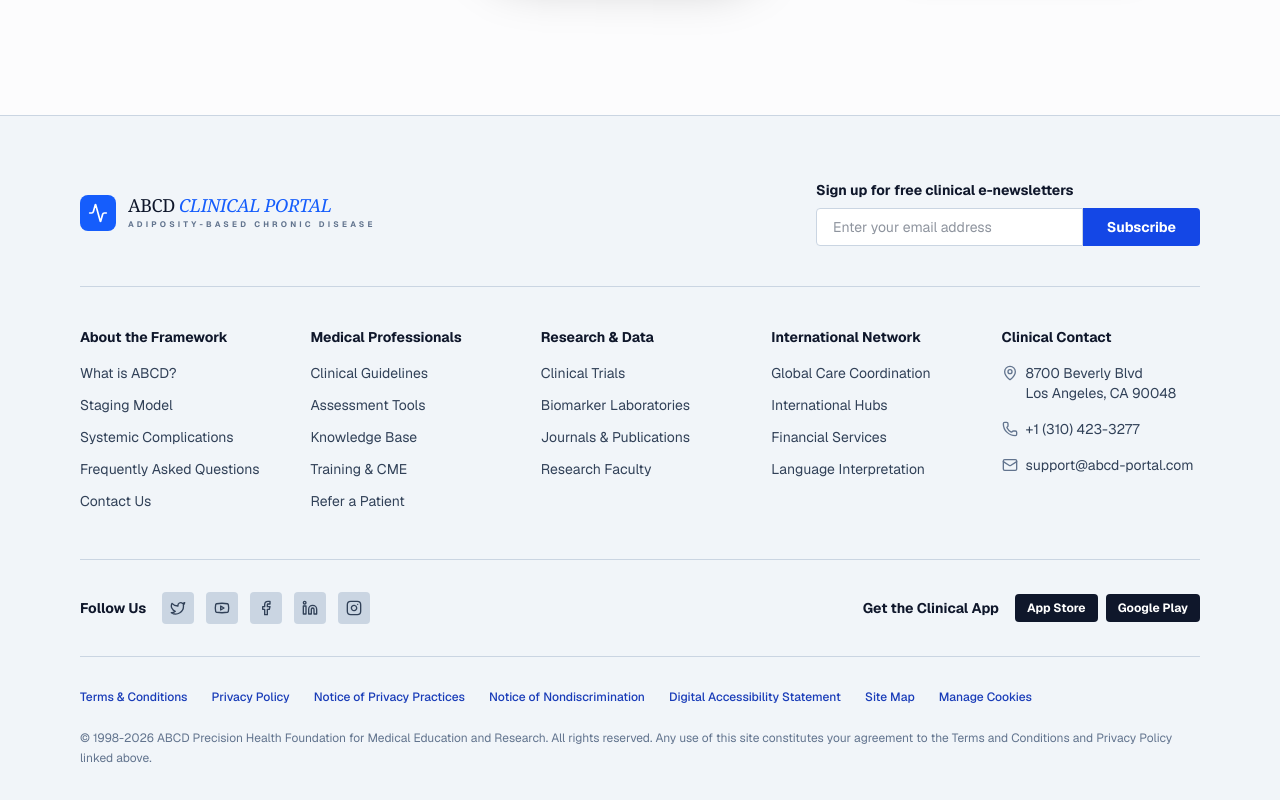
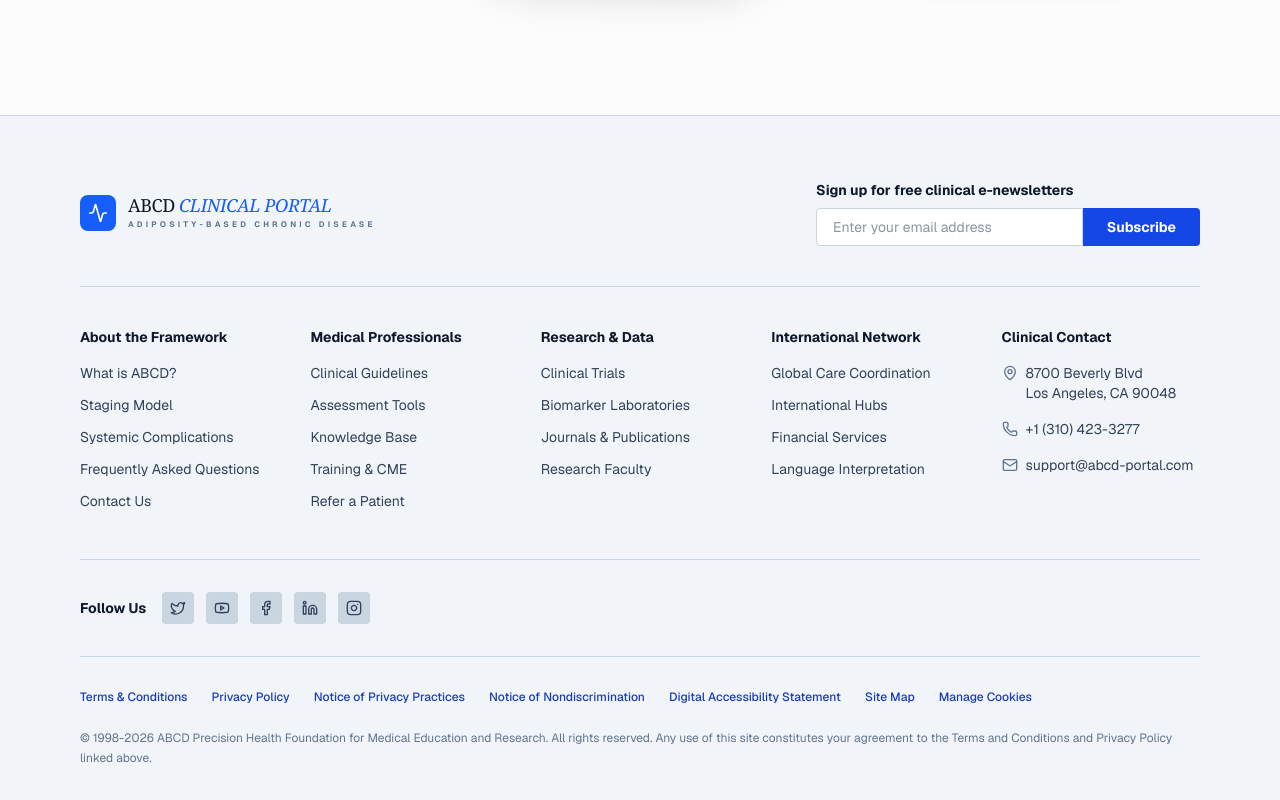
Before and after one commit to yash11255/ABCDH, a Next.js app: page / in a window 1280 px wide. Shown: the part 3831-4631 px from the top of the page. Built offline with nearby package versions, Linux system fonts and the light colour scheme.

Commit message:
push main

```diff
--- a/src/app/ABCDvsObesity.tsx
+++ b/src/app/ABCDvsObesity.tsx
@@ -117,7 +117,7 @@ export default function AdvancedMedicalMasonry() {
           {/* Decorative Detail - Microscopic View */}
           <div className="absolute top-[480px] right-[40%] w-32 h-32 rounded-3xl overflow-hidden shadow-2xl z-20 border-4 border-white -rotate-6 transition-transform hover:rotate-0 duration-500 bg-slate-100">
              <img
-               src="https://images.unsplash.com/photo-1579152276506-44446359bc44?q=80&w=400"
+               src="ttps://images.unsplash.com/photo-1h579152276506-44446359bc44?q=80&w=400"
                className="w-full h-full object-cover"
                alt="Microscopic Cellular Detail"
              />
--- a/src/app/Footer.tsx
+++ b/src/app/Footer.tsx
@@ -2,7 +2,7 @@
 
 import React from 'react';
 import Link from 'next/link';
-import { Mail, Phone, MapPin, Linkedin, Twitter, Facebook, Youtube, Instagram, ChevronRight, Activity } from 'lucide-react';
+import { Mail, Phone, MapPin, Linkedin, Twitter, Facebook, Youtube, Instagram, Activity } from 'lucide-react';
 
 export default function ABCDFooter() {
   return (
@@ -136,18 +136,6 @@ export default function ABCDFooter() {
             </div>
           </div>
 
-          {/* Placeholder for Medical App Links (Common in Hospital Footers) */}
-          <div className="flex items-center gap-4">
-            <span className="text-sm font-bold text-slate-900">Get the Clinical App</span>
-            <div className="flex gap-2">
-              <button className="px-3 py-1.5 bg-slate-900 text-white text-xs font-bold rounded-sm hover:bg-slate-800 transition-colors">
-                App Store
-              </button>
-              <button className="px-3 py-1.5 bg-slate-900 text-white text-xs font-bold rounded-sm hover:bg-slate-800 transition-colors">
-                Google Play
-              </button>
-            </div>
-          </div>
         </div>
 
         {/* Legal & Compliance Footer */}
--- a/src/app/HeroSection.tsx
+++ b/src/app/HeroSection.tsx
@@ -1,12 +1,12 @@
 "use client";
 
 import React from 'react';
-import Image from 'next/image';
-import { Play, Pause } from 'lucide-react';
+// import Image from 'next/image';
+import { Play } from 'lucide-react';
 
 export default function HeroSection() {
   return (
-    <section className="relative h-[calc(100vh-90px)] min-h-[700px] w-full overflow-hidden bg-[#05070a] text-white font-sans">
+    <section className="relative h-[calc(100vh-90px)] min-h-175 w-full overflow-hidden bg-[#05070a] text-white font-sans">
       {/* 1. Background: Video Metabolic Health Visualization */}
       <div className="absolute inset-0 z-0">
         <video
@@ -50,7 +50,7 @@ export default function HeroSection() {
             </div>
             <div className="space-y-1">
               <p className="text-[10px] font-bold uppercase tracking-[0.3em] text-white">The ABCD Framework</p>
-              <p className="text-[12px] font-light text-slate-400 max-w-[220px]">
+              <p className="text-[12px] font-light text-slate-400 max-w-55">
                 Understand the 4 stages of adiposity-based chronic disease.
               </p>
             </div>
@@ -60,8 +60,8 @@ export default function HeroSection() {
 
       {/* 4. Stage Indicator (Bottom Left) */}
       <div className="absolute bottom-12 left-24 hidden md:flex gap-12 text-white/30 text-[10px] font-bold tracking-[0.4em] uppercase">
-        <span className="text-blue-500 border-b border-blue-500 pb-2 transition-all">Stage 1</span>
-        <span className="hover:text-white transition-all cursor-pointer">Stage 2</span>
+        <span className="text-blue-500 border-b border-blue-500 pb-2 transition-all cursor-pointer" onClick={() => window.location.href='/stages'}>Stage 1</span>
+        <span className="hover:text-white transition-all cursor-pointer" onClick={() => window.location.href='/stages'}>Stage 2</span>
         <span className="hover:text-white transition-all cursor-pointer">Stage 3</span>
         <span className="hover:text-white transition-all cursor-pointer">Stage 4</span>
       </div>
```
